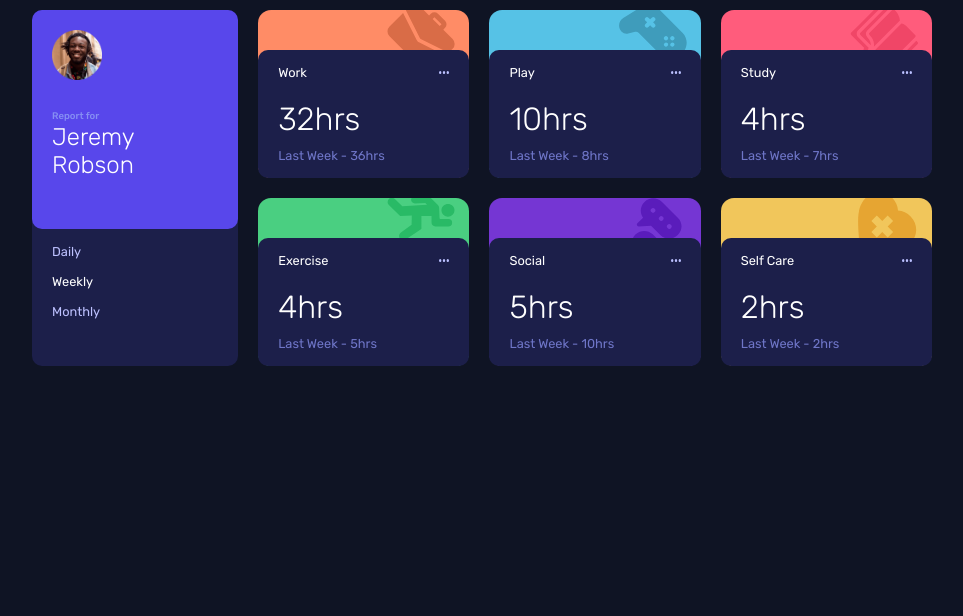
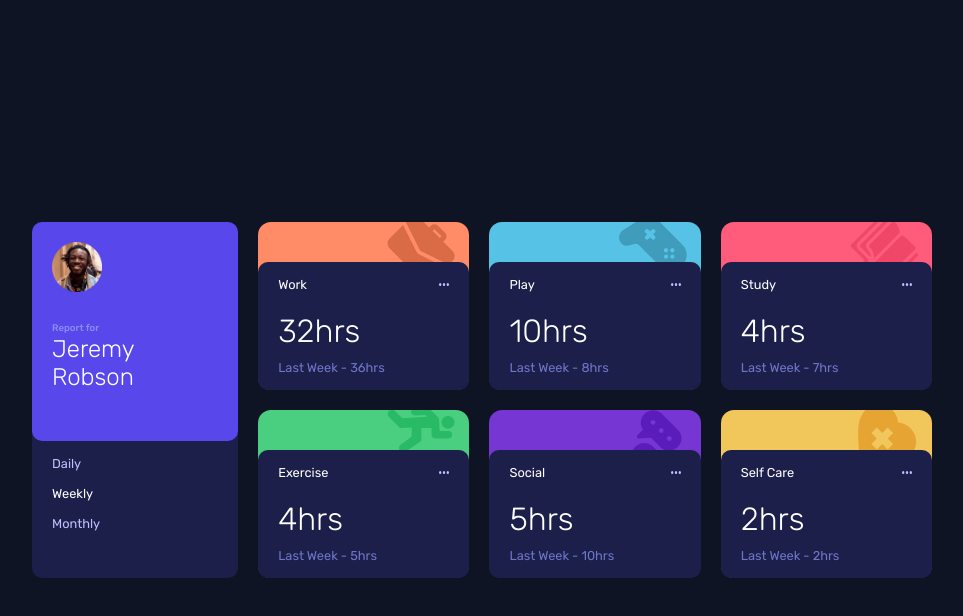
Before and after one commit to srirakeshv/TimeTrackingDashboardMain, a plain HTML site: page index.html in a window 1280 px wide. Shown: the whole page, without its empty margins (158-1121 px from the left). Drawn offline with Linux system fonts and the light colour scheme.

Commit message:
Update style.css

```diff
--- a/style.css
+++ b/style.css
@@ -9,15 +9,19 @@ body{
     font-family: Rubik;
     background-color: hsl(226, 43%, 10%);
     color: white;
+    display: flex;
+    justify-content: center;
+    align-items: center;
 }
 p{
     margin: 0;
 }
 /* wrapper */
 .wrapper{
-    margin: auto;
+/*     margin: auto; */
     padding: 10px;
     max-width: 900px;
+    width: 100%;
     display: flex;
     gap: 20px;
     flex-wrap: wrap;
```
